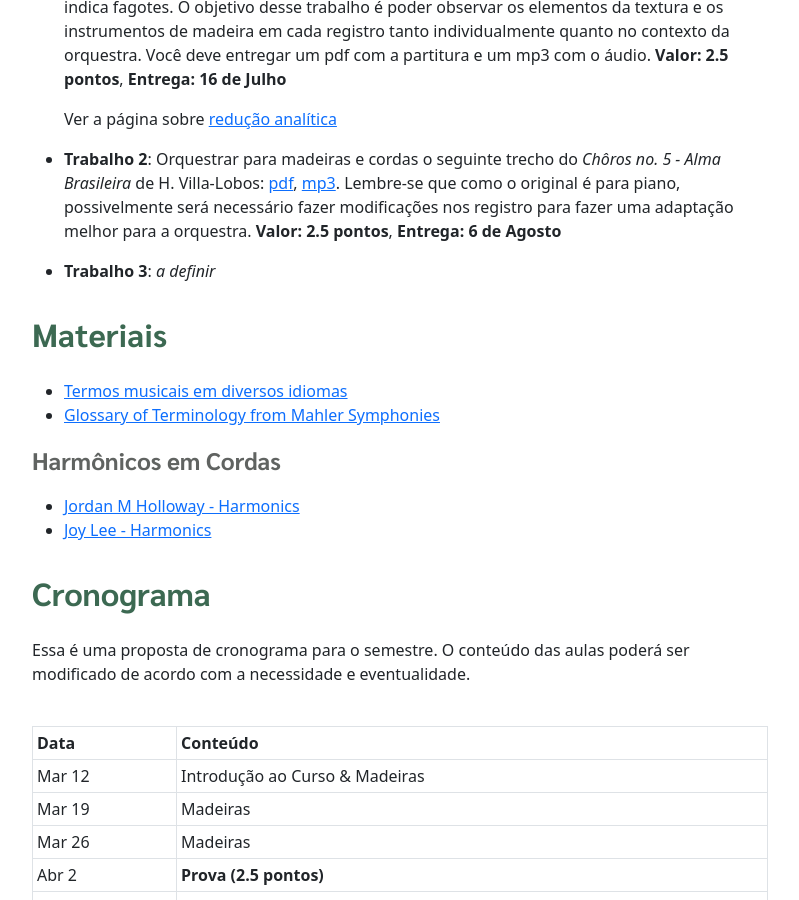
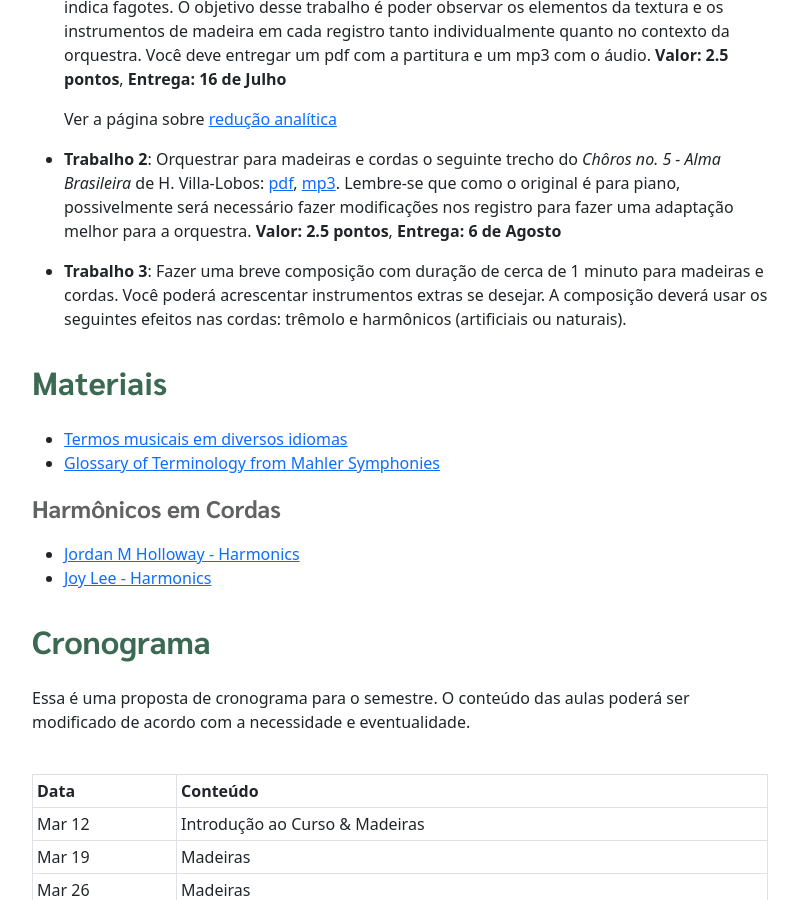
Before and after one commit to pedrokroger/pedrokroger.github.io, a Jekyll site: the page built from aulas/orq1.md, in a window 1280 px wide and 900 px high, scrolled down 880 px. Shown: the whole window, without its empty margins (50-849 px from the left). Built offline with Jekyll 4.4.1, drawn with Linux system fonts in a browser that asks for light colours.

Commit message:
Trabalho de Orquestração

```diff
--- a/aulas/orq1.md
+++ b/aulas/orq1.md
@@ -62,7 +62,10 @@ obras e compositores(as):
   nos registro para fazer uma adaptação melhor para a orquestra. **Valor: 2.5
   pontos**, **Entrega: 6 de Agosto**
 
-- **Trabalho 3**: _a definir_
+- **Trabalho 3**: Fazer uma breve composição com duração de cerca de 1 minuto
+  para madeiras e cordas. Você poderá acrescentar instrumentos extras se
+  desejar. A composição deverá usar os seguintes efeitos nas cordas: trêmolo e
+  harmônicos (artificiais ou naturais).
 
 [1]: {% link docs/reducao-analitica.md %}
 [2]: https://docs.pkroger.com/Bartok%20-%20Concerto%20para%20Orquestra%20-%20Trecho.pdf
```
Also changed, not shown: aulas/lem7.md (+2 -1 lines).
